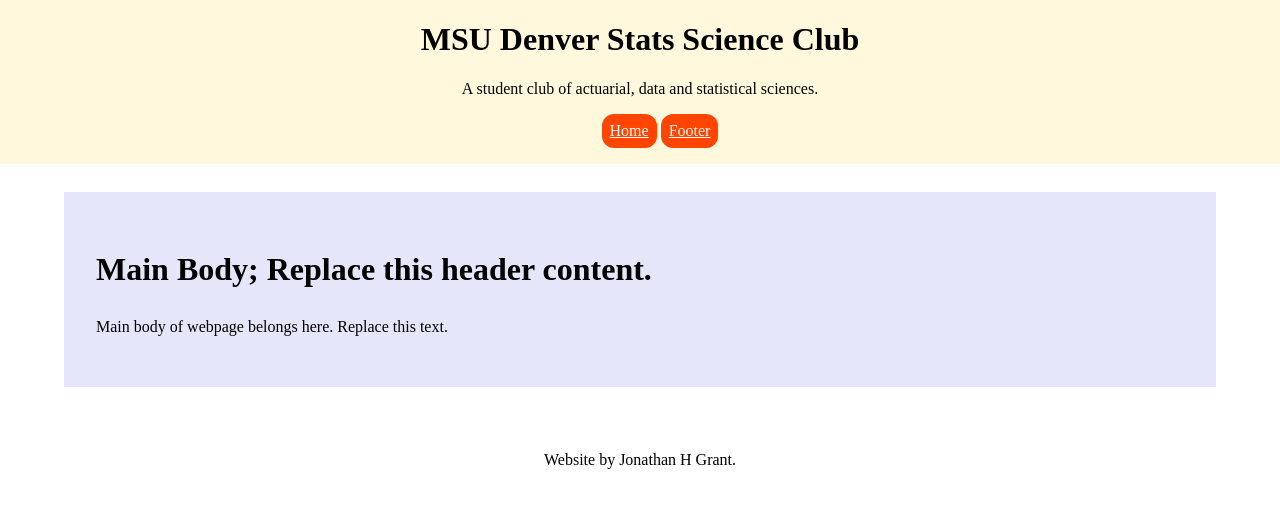
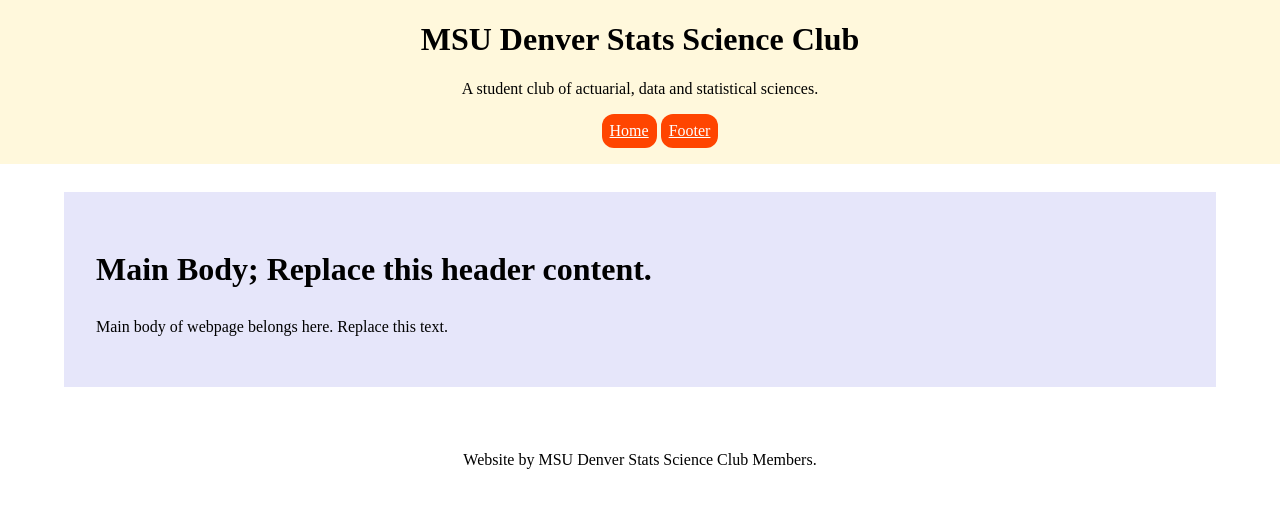
Before and after one commit to MSUDenver-Stats-Science-Club/stats-sci-club, a plain HTML site: page index.html in a window 1280 px wide. Drawn offline with Linux system fonts and the light colour scheme.

Commit message:
fix: name change

```diff
--- a/index.html
+++ b/index.html
@@ -36,6 +36,6 @@
     </main>
 
     <footer id="footer">
-        <p>Website by Jonathan H Grant.</p>
+        <p>Website by MSU Denver Stats Science Club Members.</p>
     </footer>
 </body>
```
